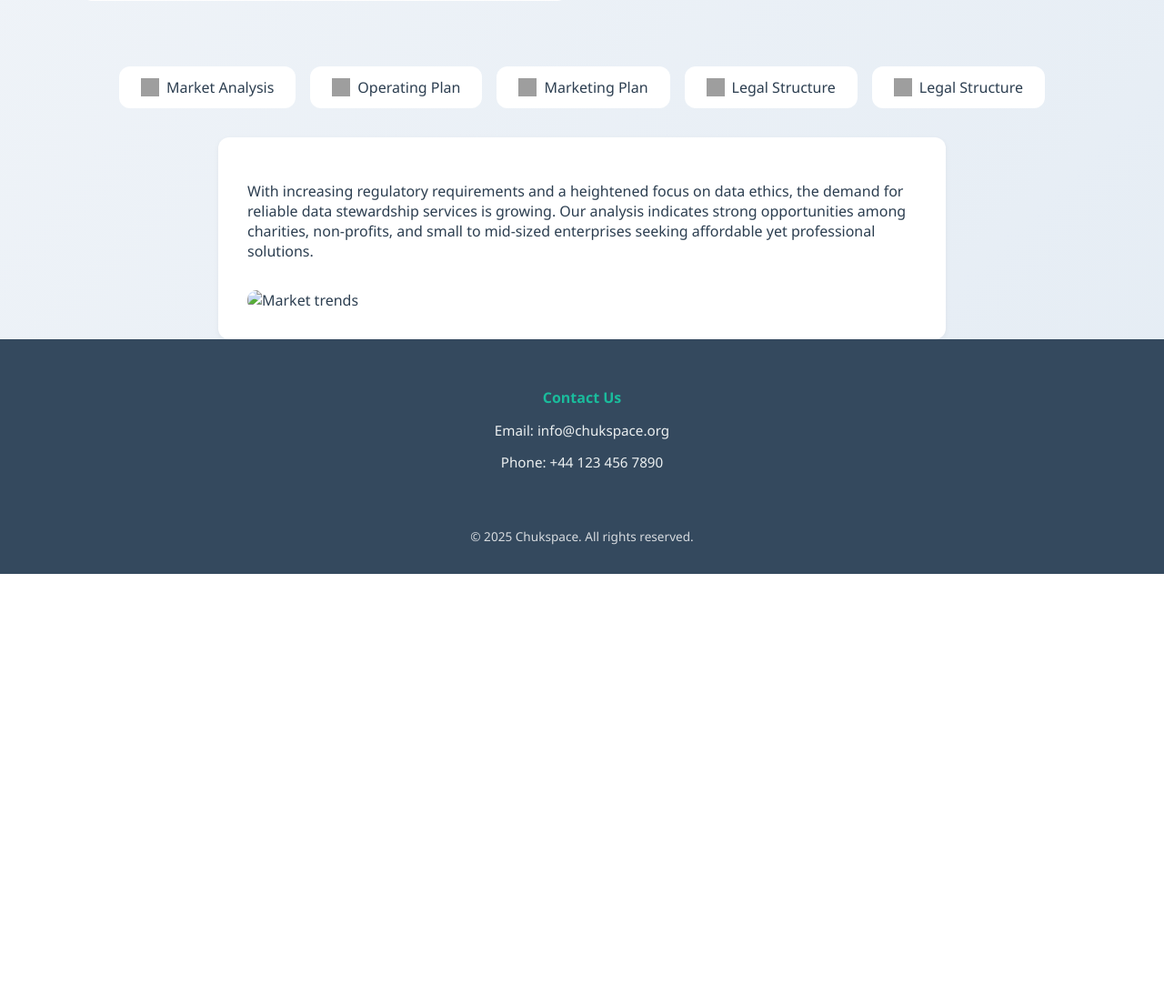
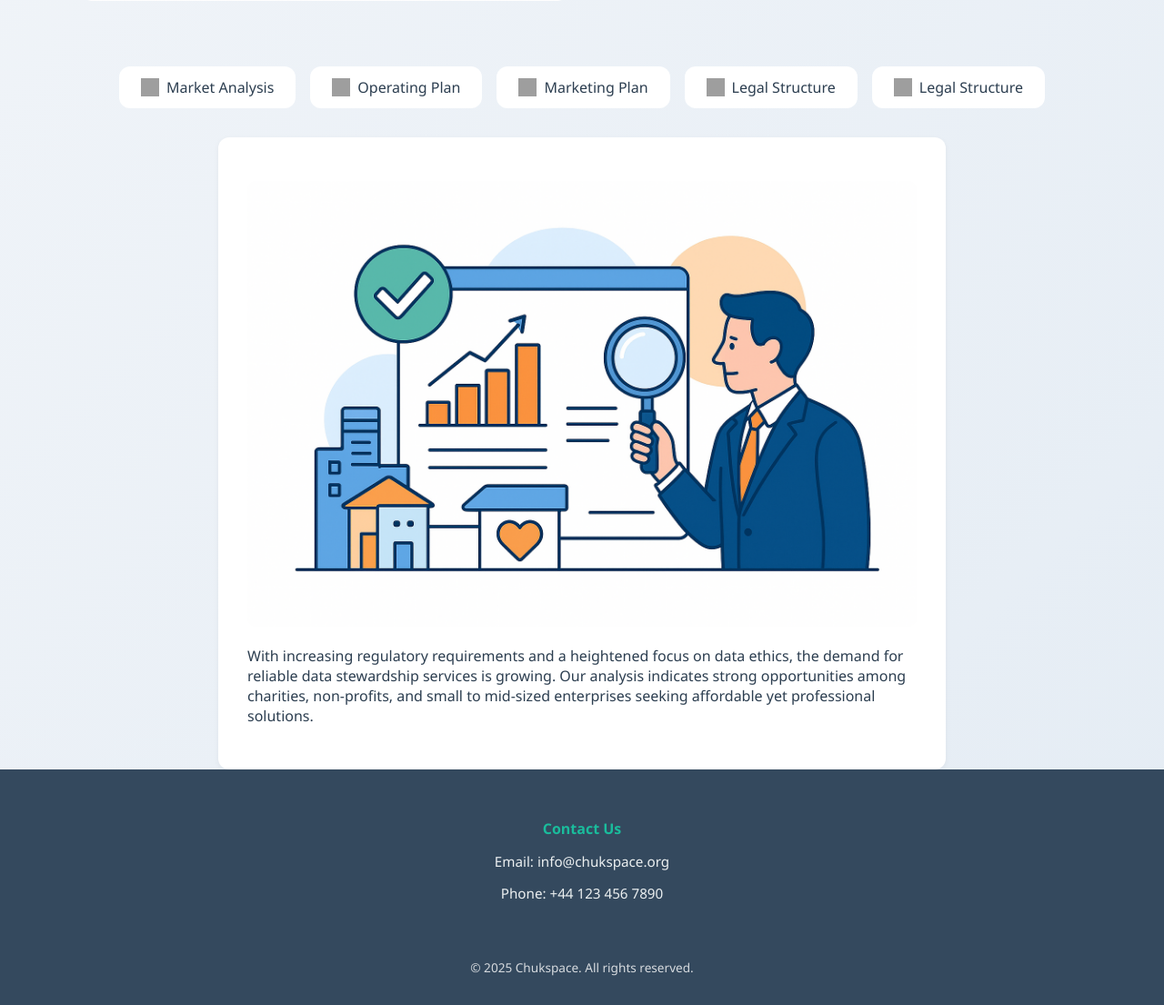
Before and after one commit to Tunnox/chukspace, a Flask app: page / in a window 1280 px wide. Shown: the part 1191-2296 px from the top of the page at 91% size. Before the commit the page ends 1822 px from the top, so only its background shows below. Run offline with Flask 3, Linux system fonts and the light colour scheme; grey boxes are pictures that could not be loaded.

Commit message:
Update index.html

```diff
--- a/api/templates/index.html
+++ b/api/templates/index.html
@@ -263,9 +263,9 @@
                   <div class="tab" onclick="showContent('Trusties')"><img src="legal-icon.svg"> Legal Structure</div>
             </div>
 
-                <div id="market" class="content">
+                <div id="market" class="content" style="align-items: center;">
+                    <img src='https://github.com/Tunnox/chukspace/blob/main/api/static/images/Chukspace_Market_analysis.png?raw=True' style="width:100%; border-radius: 10px; margin-top: 1rem;">
                     <p>With increasing regulatory requirements and a heightened focus on data ethics, the demand for reliable data stewardship services is growing. Our analysis indicates strong opportunities among charities, non-profits, and small to mid-sized enterprises seeking affordable yet professional solutions.</p>
-                    <img src="https://source.unsplash.com/1000x400/?analytics,chart" alt="Market trends" style="width:100%; border-radius: 10px; margin-top: 1rem;">
                 </div>
                 <div id="operating" class="content" style="display:none;">
                      <p>Our operational framework focuses on client onboarding, continuous monitoring, and adaptive improvement. We implement secure infrastructure and provide ongoing support to ensure our clients’ data needs are met efficiently.</p>
```
